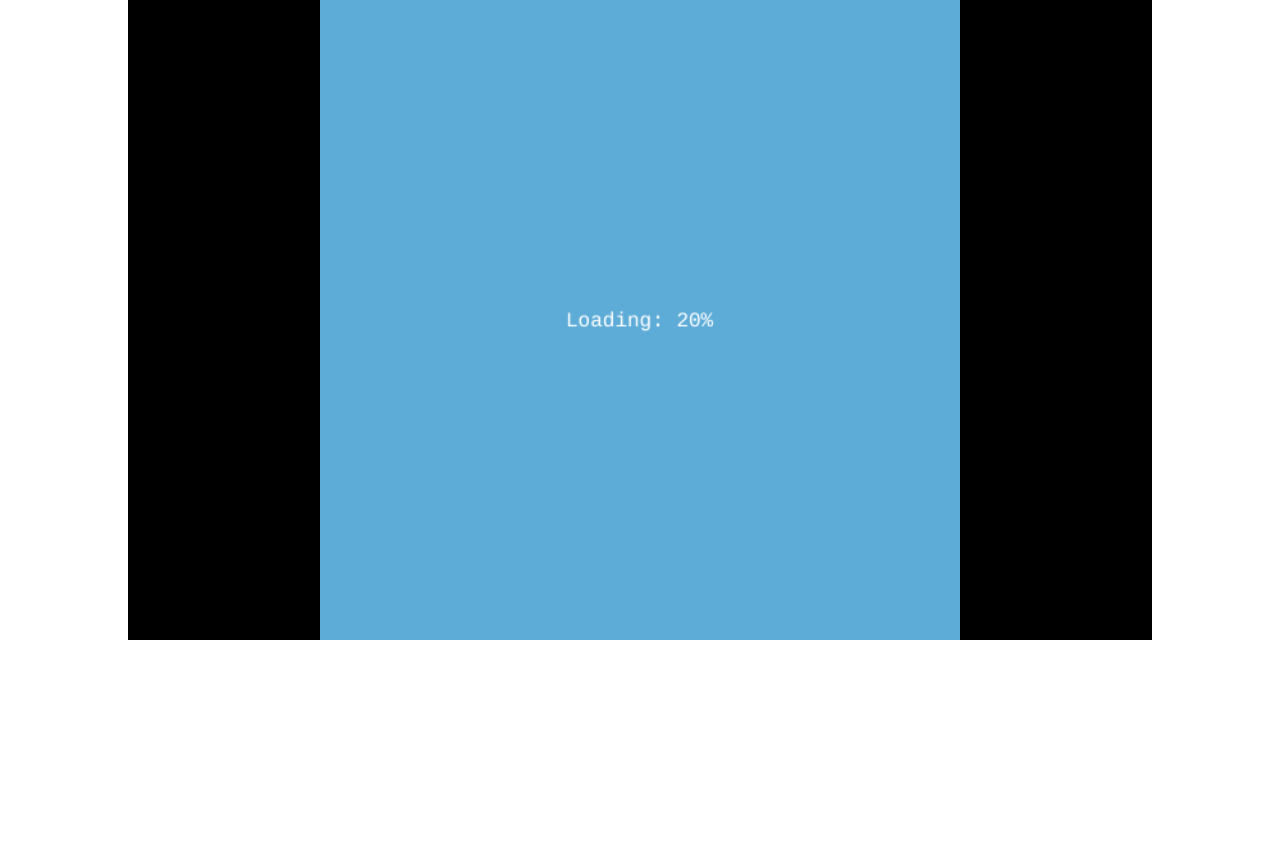
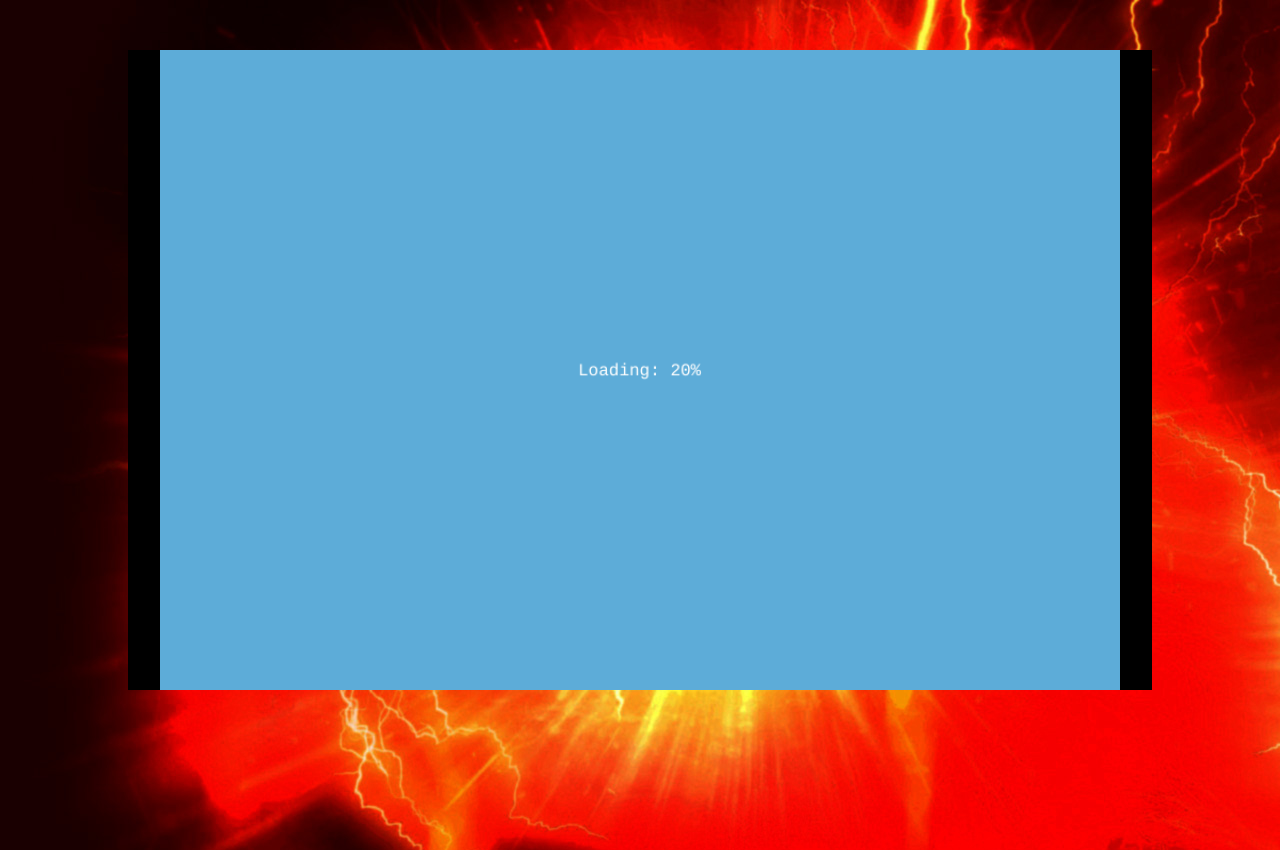
Before and after one commit to vmwhoami/TheRunner, a website built with webpack: page src/index.html in a window 1280 px wide. Before the commit the page ends 800 px from the top, so only its background shows below. Built offline with nearby package versions, Linux system fonts and the light colour scheme.

Commit message:
add an image background to the game

```diff
--- a/src/config/config.js
+++ b/src/config/config.js
@@ -5,8 +5,8 @@ import GameScene from '../scenes/GameScene';
 const cont = document.querySelector('.container')
 const config = {
   type: Phaser.AUTO,
-  width: 500,
-  height: 500,
+  width: 900,
+  height: 600,
   backgroundColor: "#5DACD8",
   parent: cont,
   autoCenter: 1,
--- a/src/scenes/BootScene.js
+++ b/src/scenes/BootScene.js
@@ -1,5 +1,5 @@
 import Phaser from 'phaser';
-import GameScene from './GameScene';
+// import GameScene from './GameScene';
 
 class BootScene extends Phaser.Scene {
   constructor() {
--- a/src/styles/style.scss
+++ b/src/styles/style.scss
@@ -2,10 +2,15 @@
   padding: 0;
   margin: 0;
 }
+body{
+  background-image: url('../assets/gamebackround.jpg');
+  width: 100vw;
+  height: 100vh;
 
+}
 .container{
   width: 80vw;
   height: 80vh;
   background-color: rgb(0, 0, 0);
-  margin: 0 auto;
+  margin: 50px  auto 0 auto;
 }
```
Also changed, not shown: src/assets/cat-like-creature.png (deleted), src/assets/gamebackround.jpg (added), 2 other files.
